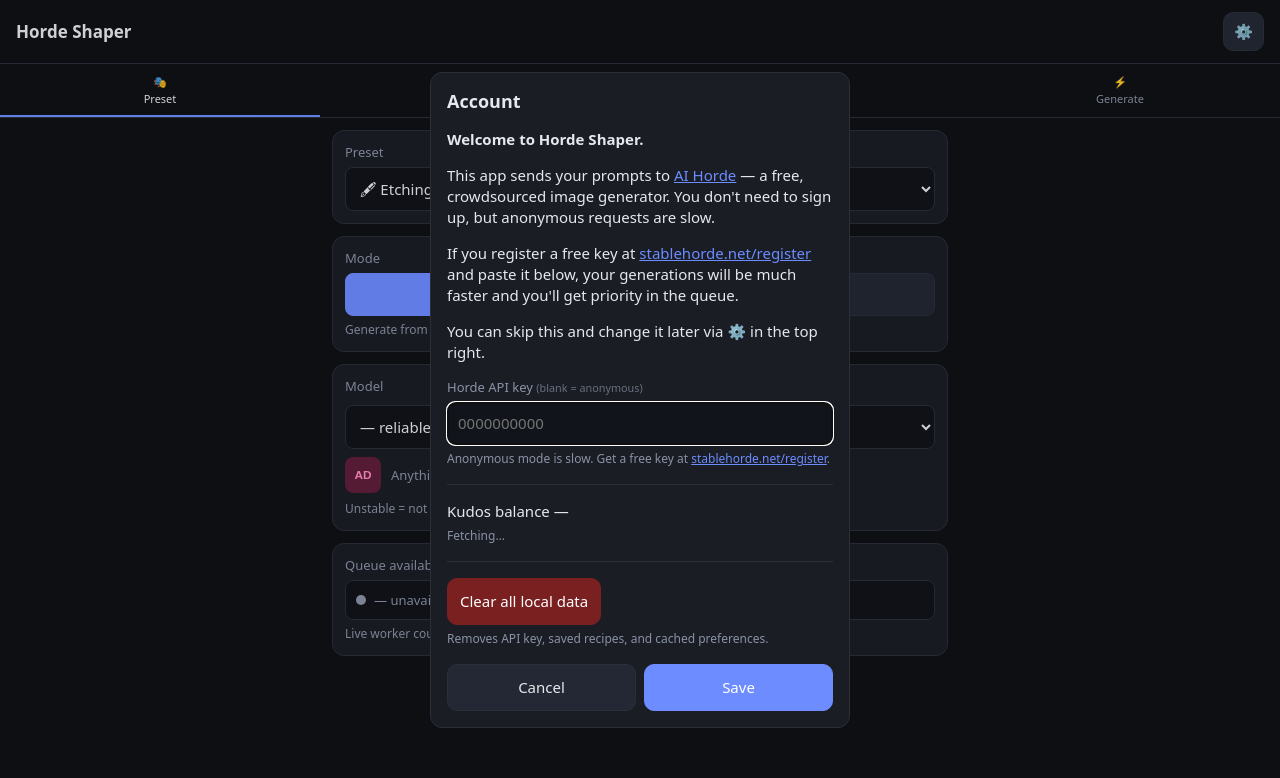
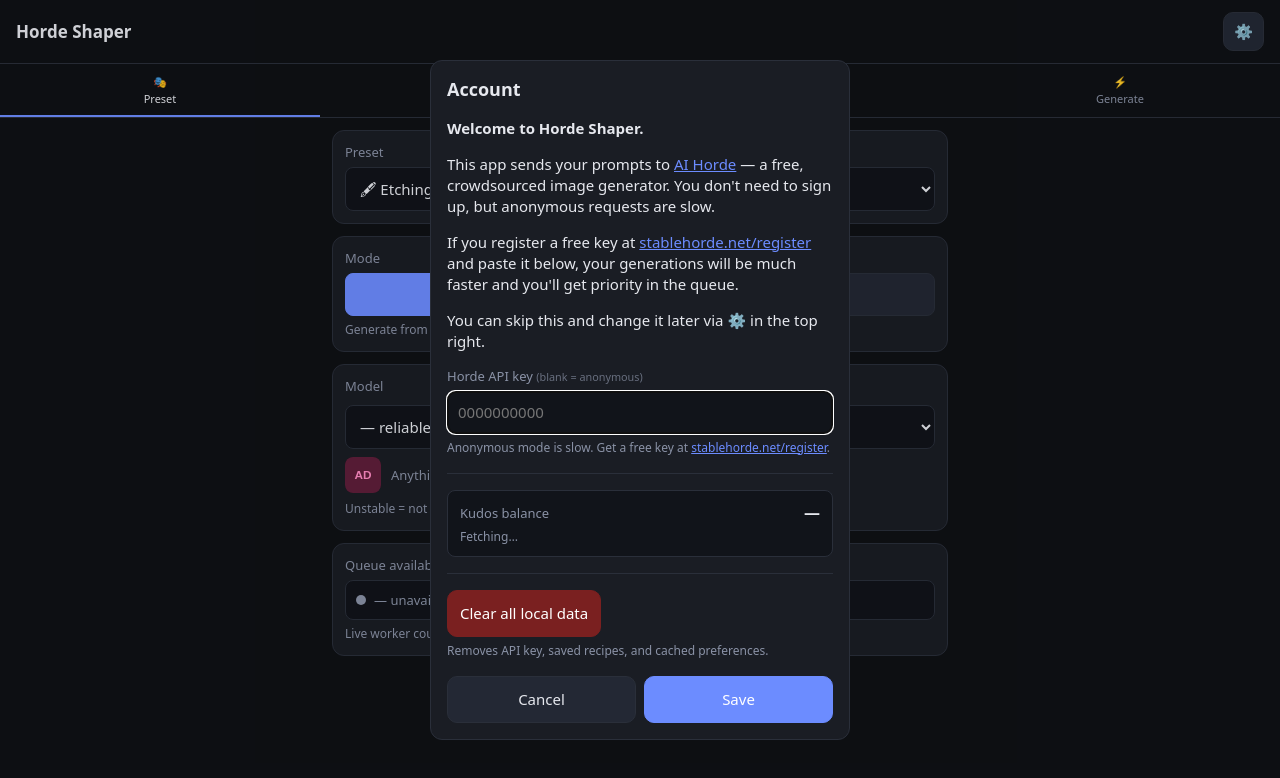
Before and after one commit to yusdesign/hordeshaper, a website: page www/index.html in a window 1280 px wide. Drawn offline with Linux system fonts and the light colour scheme; no server answers.

Commit message:
Update styles.css

```diff
--- a/www/styles.css
+++ b/www/styles.css
@@ -206,3 +206,28 @@ dialog menu button { flex: 1; }
 dialog a { color: var(--accent); }
 
 .hint { display: block; color: var(--muted); font-size: 12px; margin-top: 6px; }
+
+.kudos-card {
+  margin-top: 14px;
+  padding: 10px 12px;
+  background: #11141a;
+  border: 1px solid var(--border);
+  border-radius: 8px;
+}
+.kudos-row {
+  display: flex; justify-content: space-between; align-items: baseline;
+  margin-bottom: 4px;
+}
+.kudos-label {
+  font-size: 13px;
+  color: var(--muted);
+}
+.kudos-value {
+  font-size: 16px;
+  font-weight: 600;
+  color: var(--fg);
+  font-variant-numeric: tabular-nums;
+}
+.kudos-card.good .kudos-value { color: #4ade80; }
+.kudos-card.medium .kudos-value { color: #fbbf24; }
+.kudos-card.low .kudos-value { color: #f87171; }
```
